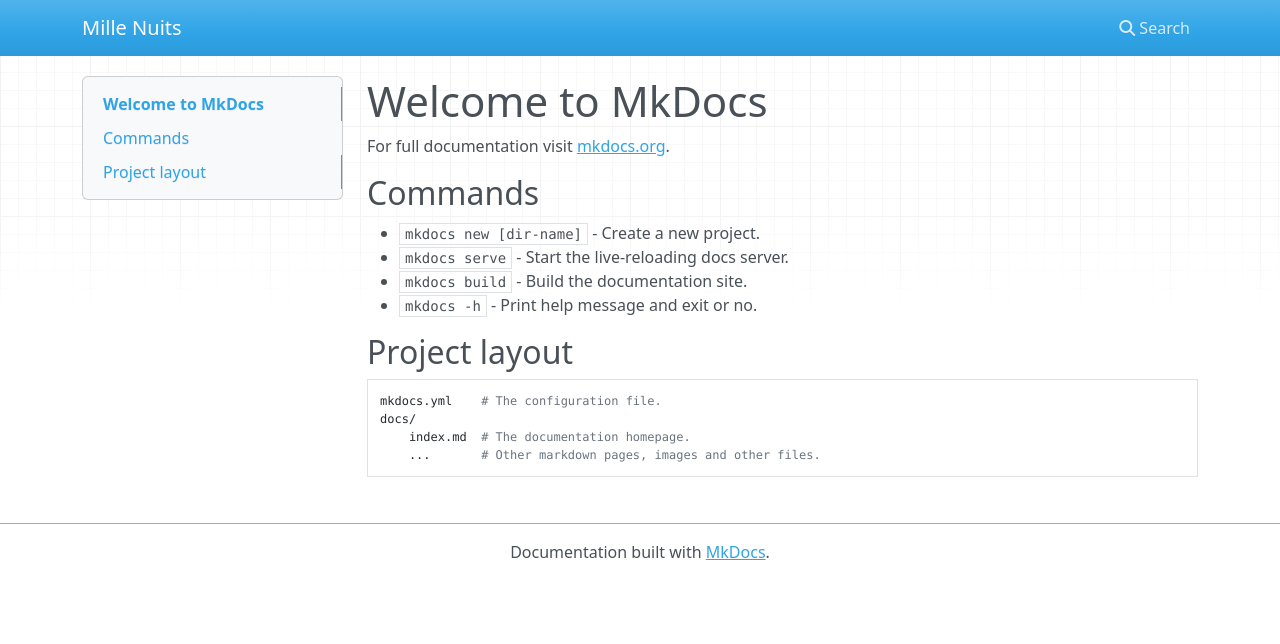
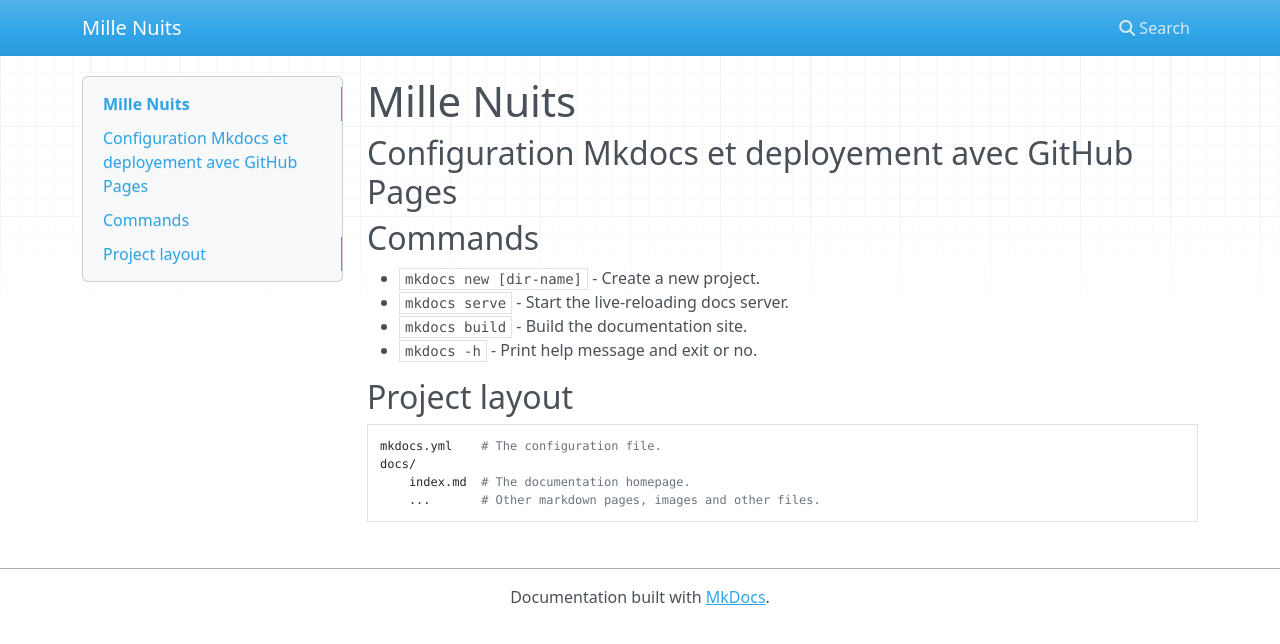
Before and after one commit to WALID163/MilleNuits-mkdocs, an MkDocs documentation site: the page built from docs/index.md, in a window 1280 px wide. Shown: the top 644 px of the page. Built offline with MkDocs 1.6.1, drawn with Linux system fonts in a browser that asks for light colours; nearby versions of some CDN libraries.

Commit message:
Update index.md

```diff
--- a/docs/index.md
+++ b/docs/index.md
@@ -1,6 +1,6 @@
-# Welcome to MkDocs
+# Mille Nuits
 
-For full documentation visit [mkdocs.org](https://www.mkdocs.org).
+##Configuration Mkdocs et deployement avec GitHub Pages
 
 ## Commands
 
```
